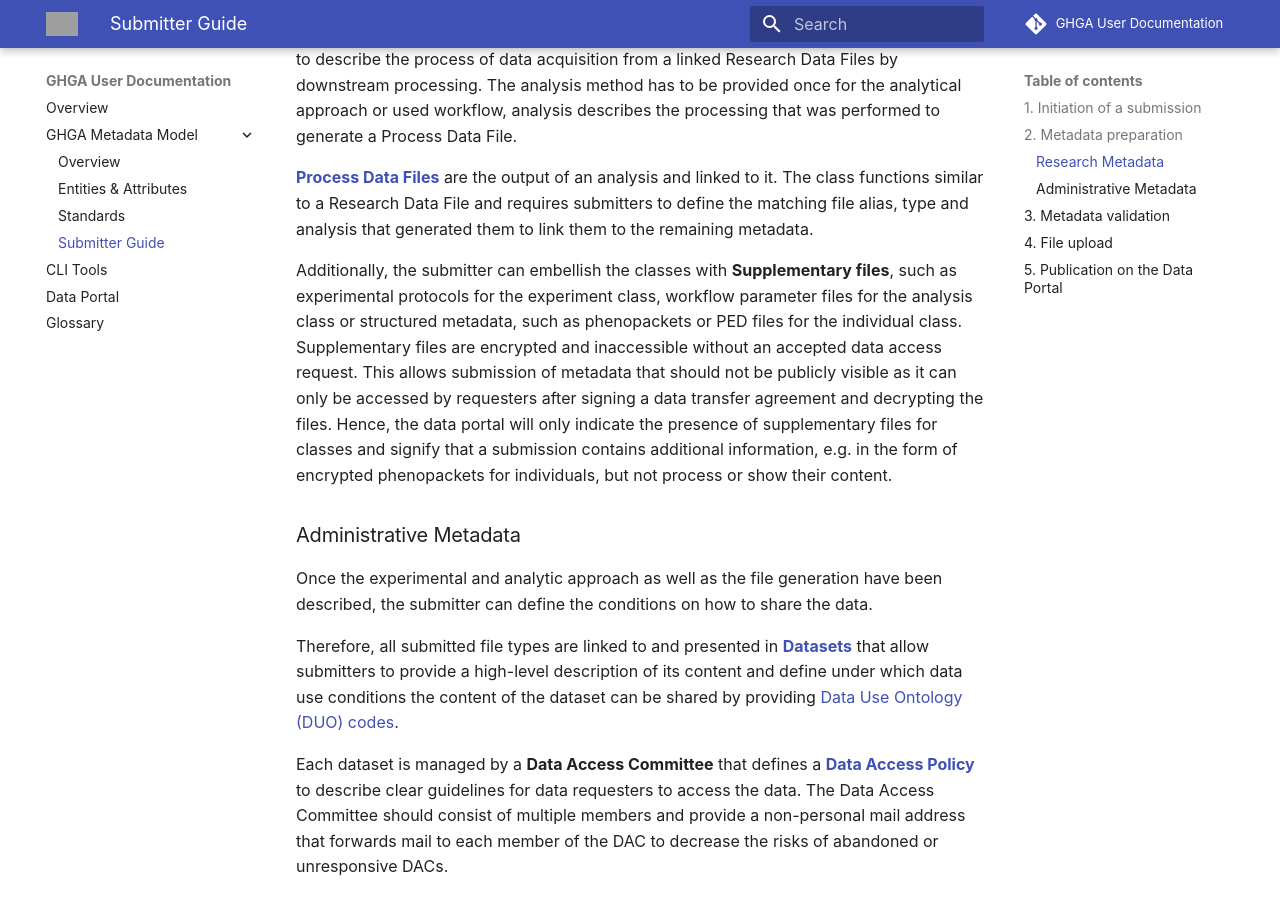
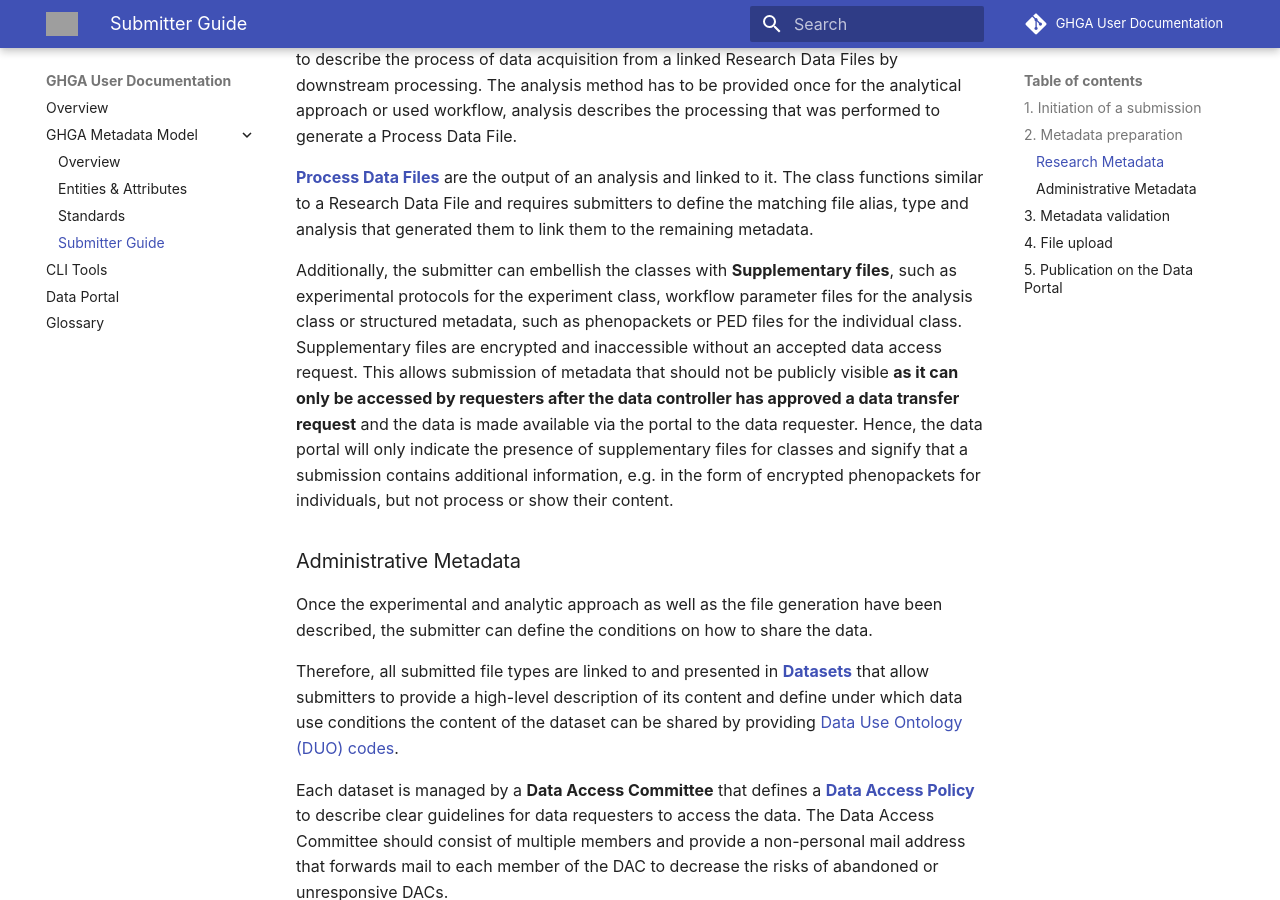
Before and after one commit to ghga-de/docs.ghga.de, an MkDocs documentation site: the page built from user_docs/metadata/submitter_guide.md, in a window 1280 px wide and 900 px high, scrolled down 1591 px. Built offline with MkDocs 1.6.1 and Material for MkDocs 9.7.7, drawn with Linux system fonts in a browser that asks for light colours; comment, search, counter and statistics services are not loaded; grey boxes are pictures that could not be loaded.

Commit message:
Update user_docs/metadata/submitter_guide.md
Co-authored-by: Jan Eufinger <72203440+eufjan@users.noreply.github.com>

```diff
--- a/user_docs/metadata/submitter_guide.md
+++ b/user_docs/metadata/submitter_guide.md
@@ -29,7 +29,9 @@ The classes [**Analysis**](https://docs.ghga.de/metadata/entities/#analysis) and
 
 [**Process Data Files**](https://docs.ghga.de/metadata/entities/#process-data-file) are the output of an analysis and linked to it. The class functions similar to a Research Data File and requires submitters to define the matching file alias, type and analysis that generated them to link them to the remaining metadata.
 
-Additionally, the submitter can embellish the classes with **Supplementary files**, such as experimental protocols for the experiment class, workflow parameter files for the analysis class or structured metadata, such as phenopackets or PED files for the individual class. Supplementary files are encrypted and inaccessible without an accepted data access request. This allows submission of metadata that should not be publicly visible as it can only be accessed by requesters after signing a data transfer agreement and decrypting the files. Hence, the data portal will only indicate the presence of supplementary files for classes and signify that a submission contains additional information, e.g. in the form of encrypted phenopackets for individuals, but not process or show their content.
+Additionally, the submitter can embellish the classes with **Supplementary files**, such as experimental protocols for the experiment class, workflow parameter files for the analysis class or structured metadata, such as phenopackets or PED files for the individual class.
+Supplementary files are encrypted and inaccessible without an accepted data access request.
+This allows submission of metadata that should not be publicly visible **as it can only be accessed by requesters after the data controller has approved a data transfer request** and the data is made available via the portal to the data requester. Hence, the data portal will only indicate the presence of supplementary files for classes and signify that a submission contains additional information, e.g. in the form of encrypted phenopackets for individuals, but not process or show their content.
 
 ### Administrative Metadata
 Once the experimental and analytic approach as well as the file generation have been described, the submitter can define the conditions on how to share the data.
```
